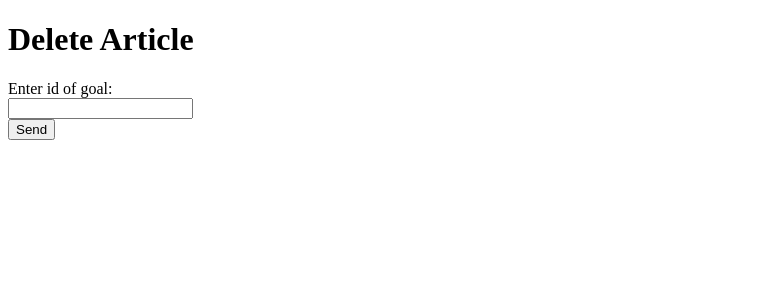
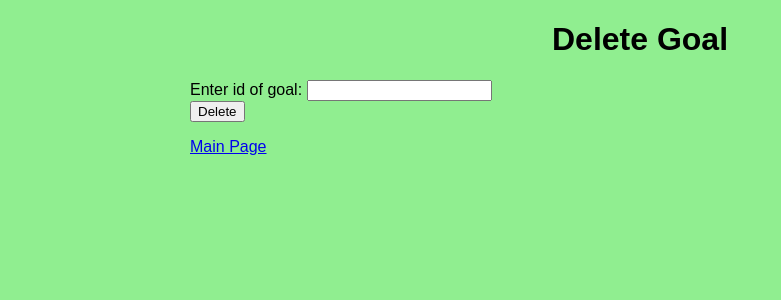
Before and after one commit to ML500/homework_47, a Django app: page /goal/delete/ in a window 1280 px wide. Shown: the top 300 px of the page, without its empty margins (0-781 px from the left). Run offline with Django 3.2, Linux system fonts and the light colour scheme; data that the repository does not hold is empty.

Commit message:
edit css and all templates

```diff
--- a/source/webapp/templates/create_goal.html
+++ b/source/webapp/templates/create_goal.html
@@ -9,7 +9,7 @@
     <link rel="stylesheet" href="{% static 'css/style1.css' %}">
     <title>Create</title>
     <div class='container form'>
-        <h1 class="headline">Create Goal</h1>
+        <h1 CLASS="headline">Create Goal</h1>
         <form action="/goal/add/" method="post">
             {% csrf_token %}
 
@@ -17,7 +17,7 @@
             <input type="text" name="describe"/><br/>
 
             <label>Date of execution:</label><br/>
-            <input type="execute_at"/><br/>
+            <input type='text' name="execute_at"/><br/>
 
             <label for="id-status">Status:</label> <select name="status" id="id-status">
 
--- a/source/webapp/templates/delete_form.html
+++ b/source/webapp/templates/delete_form.html
@@ -1,18 +1,23 @@
+{% load staticfiles %}
 <!DOCTYPE html>
 <html lang="en">
 <head>
     <meta charset="UTF-8">
     <title>Delete</title>
+    <link rel="stylesheet" href="{% static 'css/style1.css' %}">
 </head>
 <body>
     <div class="container">
-        <h1>Delete Article</h1>
+        <h1 class = 'headline'>Delete Goal</h1>
+        {% for goal in goals %}
+            <p>id:{{ goal.pk }} {{ goal.describe }}</p>
+        {% endfor %}
         <form action="/goal/delete/" method="post">
         {% csrf_token %}
-            <label>Enter id of goal:</label><br/>
-            <input type="number" name="id"/><br/>
-            <input type="submit" value="Send"/>
+            <label>Enter id of goal:</label> <input type="number" name="id"/><br/>
+            <input type="submit" value="Delete"/>
         </form>
+        <p><a href="/">Main Page</a></p>
     </div>
 </body>
 </html>
--- a/source/webapp/templates/index.html
+++ b/source/webapp/templates/index.html
@@ -16,13 +16,13 @@
             <h3>id:{{ goal.pk }} {{ goal.describe }}</h3>
             <p>Status: {{ goal.get_status_display }}</p>
             {% if goal.execute_at %}
-                <p>Date of execution: {{ goal.execute_at }}</p>
+            <p>Date of execution: {{ goal.execute_at }}</p>
             {% else %}
             <p>Date of execution: No data</p>
             {% endif %}
         {% endfor %}
-        <a href="/goal/add/">Add Goal</a>
-        <a href="/goal/delete/">Delete Goal</a>
+        <p><a href="/goal/add/">Add Goal</a></p>
+        <p><a href="/goal/delete/">Delete Goal</a></p>
 
 
     </div>
--- a/source/webapp/views.py
+++ b/source/webapp/views.py
@@ -26,7 +26,10 @@ def goal_create_view(request):
 
 def delete_goal(request):
     if request.method == 'GET':
-        return render(request, 'delete_form.html')
+        data = Goal.objects.all()
+        return render(request, 'delete_form.html', context={
+        'goals': data
+    })
     elif request.method == 'POST':
         id_goal = request.POST.get('id')
         goal = Goal.objects.get(pk=id_goal)
```
Also changed, not shown: source/webapp/templates/goal_view.html (+4 -3 lines), source/webapp/static/css/style1.css (line endings or trailing spaces).
